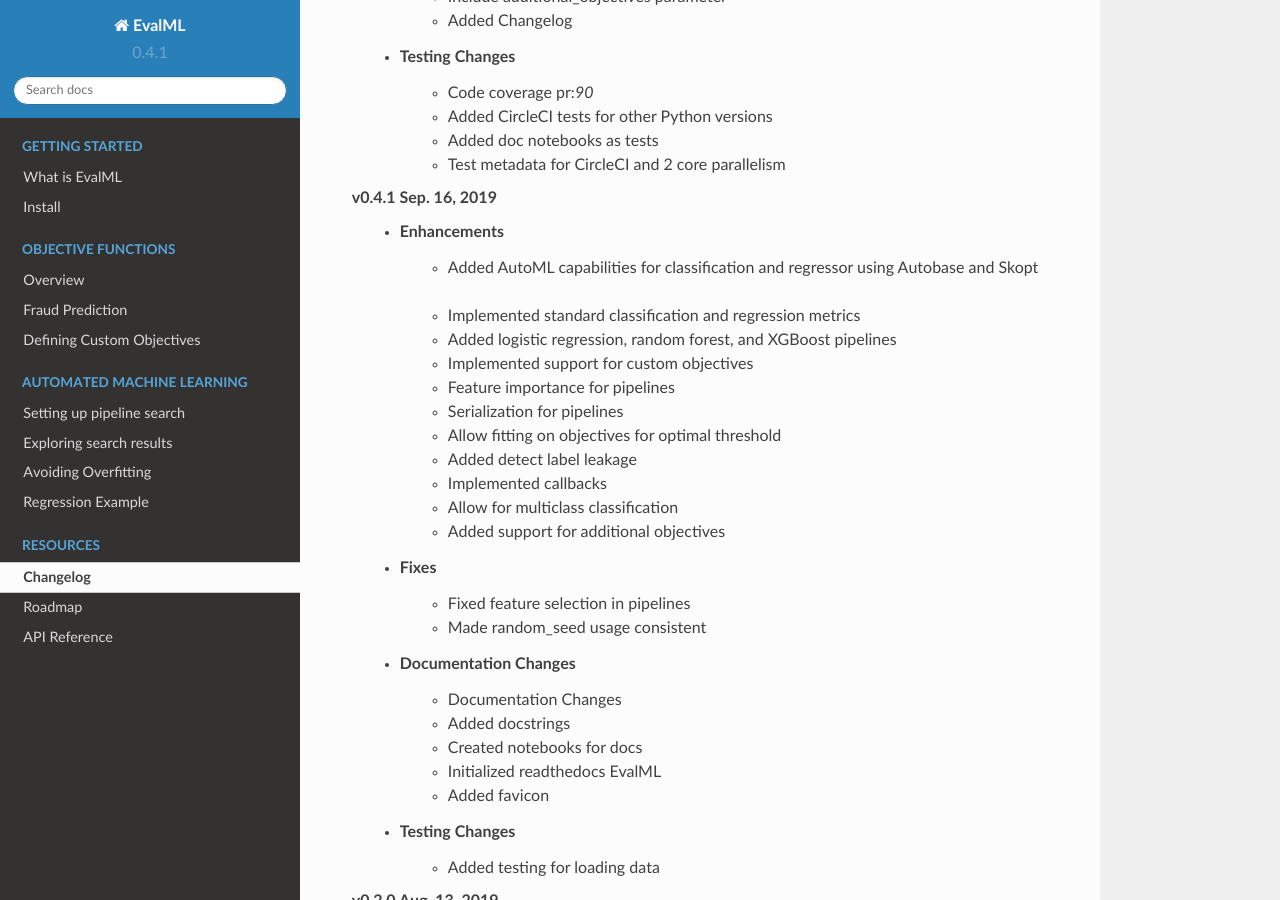
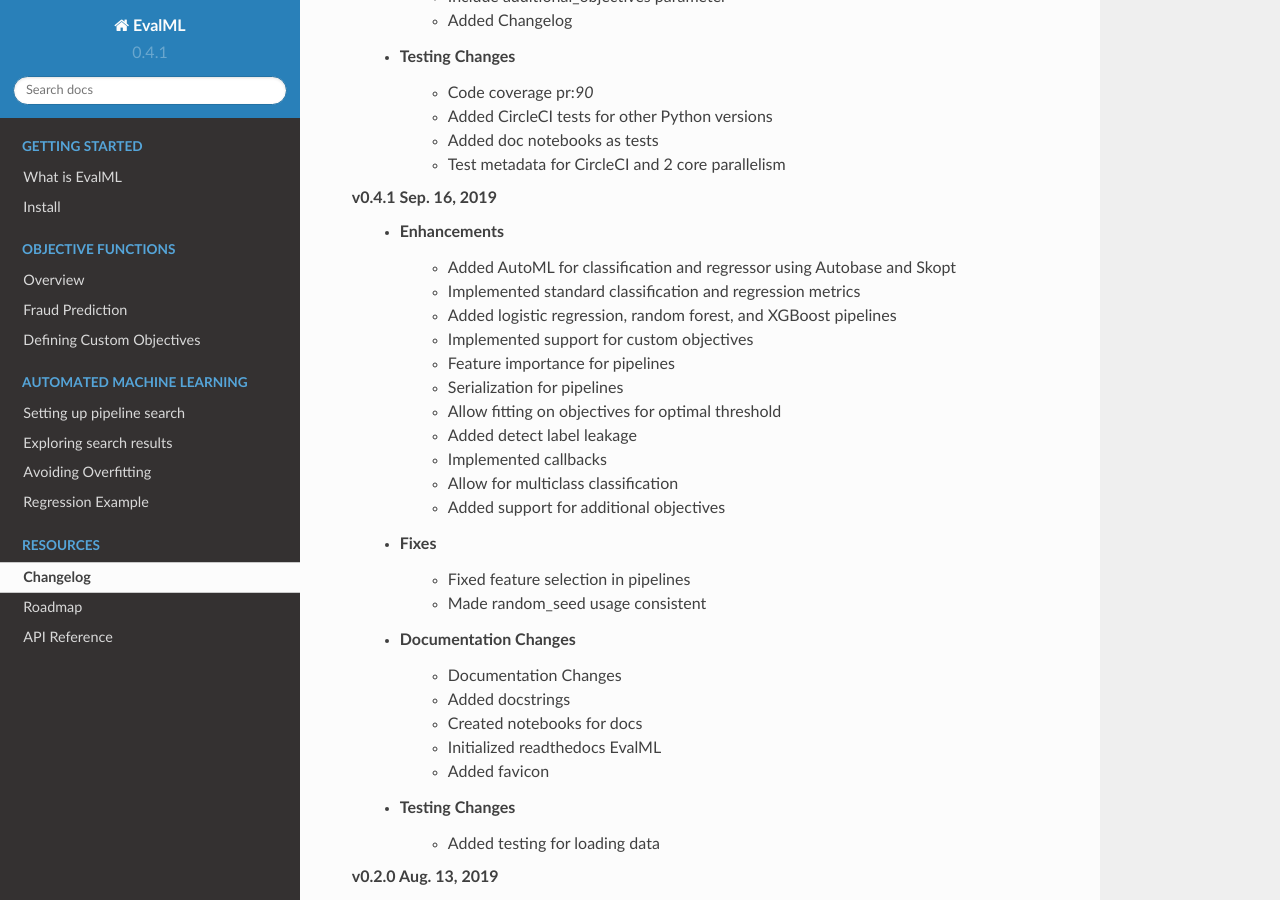
Before and after one commit to alteryx/evalml, a Sphinx documentation site: the page built from docs/source/changelog.rst, in a window 1280 px wide and 900 px high, scrolled down 746 px. Built offline with Sphinx 7.4.7 and the Read the Docs theme 2.0.0, drawn with Linux system fonts in a browser that asks for light colours; pages that are not in the unit, such as notebooks, are missing from menus.

Commit message:
One line

```diff
--- a/docs/source/changelog.rst
+++ b/docs/source/changelog.rst
@@ -32,7 +32,7 @@ Changelog
 
 **v0.4.1 Sep. 16, 2019**
     * Enhancements
-        * Added AutoML capabilities for classification and regressor using Autobase and Skopt :pr:`7` :pr:`9`
+        * Added AutoML for classification and regressor using Autobase and Skopt :pr:`7` :pr:`9`
         * Implemented standard classification and regression metrics :pr:`7`
         * Added logistic regression, random forest, and XGBoost pipelines :pr:`7`
         * Implemented support for custom objectives :pr:`15`
```
